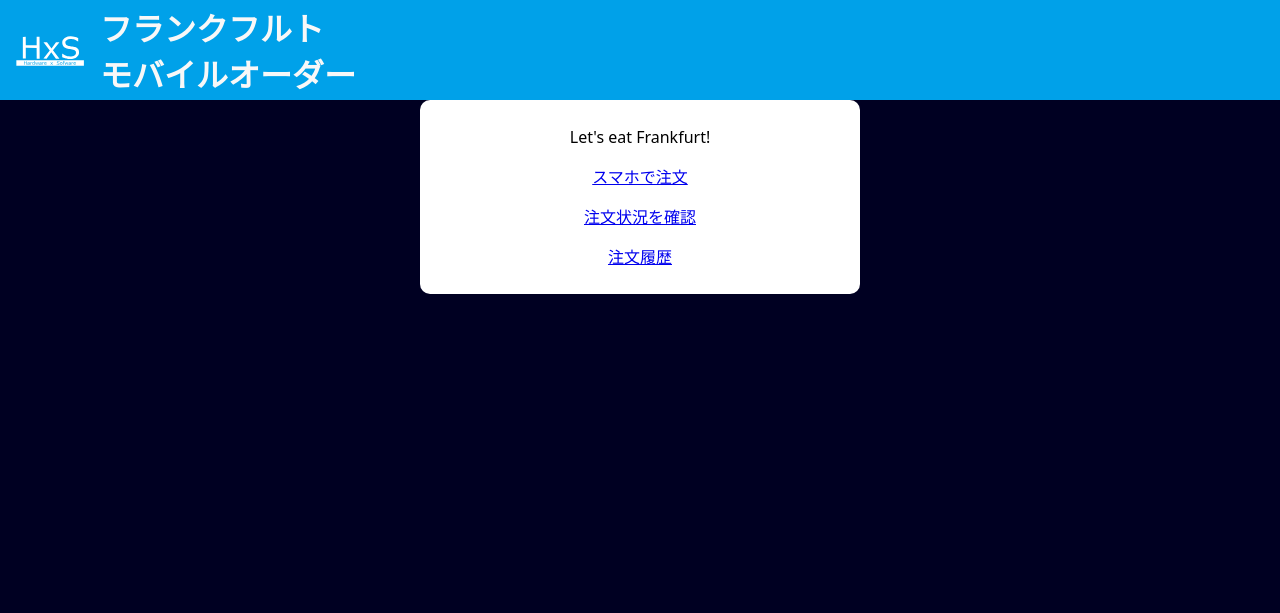
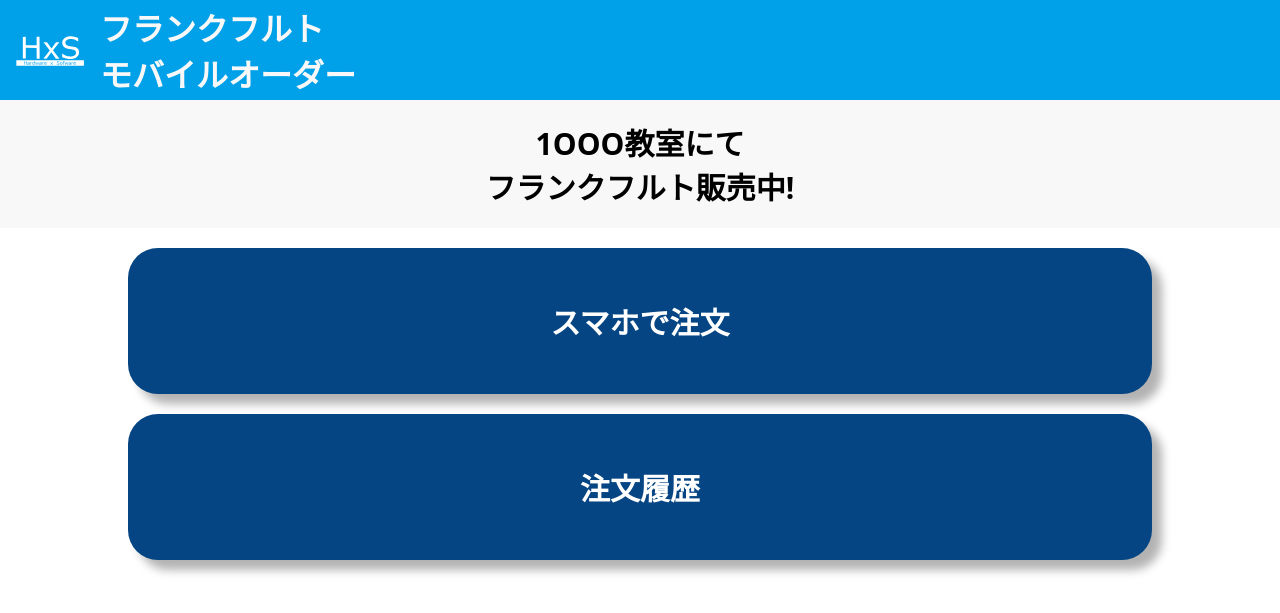
Before and after one commit to oithxs/mobile-order-2024, a Flask app: page /top in a window 1280 px wide. Shown: the top 613 px of the page. Run offline with Flask 3, Linux system fonts and the light colour scheme.

Commit message:
topページのデザイン変更及び「注文状況を確認」の削除

```diff
--- a/Flask/static/css/user/top.css
+++ b/Flask/static/css/user/top.css
@@ -1,8 +1,42 @@
 @charset "UTF-8";
 
 body {
-    background: #000022;
+    background: #ffffff;
     margin: 0px;
+}
+
+main {
+    text-align: center;
+    background-color: #ffffff;
+}
+
+.navigation {
+    text-align: center;
+    font-weight: bold;
+    font-size: 30px;
+    background-color: #f8f8f8;
+    padding: 20px;
+    margin-bottom: 10px;
+}
+
+.link_button {
+    font-weight: bold;
+    font-size: 30px;
+    text-align: center;
+    color: #ffffff;/*文字色*/
+    background: #064583;
+    width: 80%;
+    margin: 10px;
+    border: solid 50px #064583;/*#ffb900;/*線*/
+    border-radius: 30px;/*角の丸み*/
+    /*--水平方向 垂直方向 影のぼかし 色--*/
+	box-shadow: 10px 10px 10px rgba(0,0,0,0.3);
+	transition: background-color 1s;
+}
+
+.link_button:hover {
+	/*--水平方向 垂直方向 色--*/
+	box-shadow: 0 0 10px rgba(0,0,0,0);
 }
 
 .appframe{
--- a/Flask/templates/user/top.html
+++ b/Flask/templates/user/top.html
@@ -7,14 +7,13 @@
 {% endblock %}
 
 {% block content %}
-    <meta charset="UTF-8">
-    <!-- <h1></h1> --->
-    <div class="appframe">
-        <p>Let's eat Frankfurt!</p>
-        <a href="{{ url_for('order') }}" target="_blank">スマホで注文</a><p></p>
-        <a href="{{ url_for('error') }}" target="_blank">注文状況を確認</a><p></p>
-        <a href="{{ url_for('history') }}" target="_blank">注文履歴</a><p></p>
-    </div>
+  <meta charset="UTF-8">
+  <!-- <h1></h1> --->
+  <main>
+    <div class="navigation">1OOO教室にて<br>フランクフルト販売中!</div>
+    <input type="button" class="link_button" onclick="location.href='order'" value="スマホで注文">
+    <input type="button" class="link_button" onclick="location.href='history'" value="注文履歴">
+  </main>
 {% endblock %}
 
 {% block javascript %}
```
